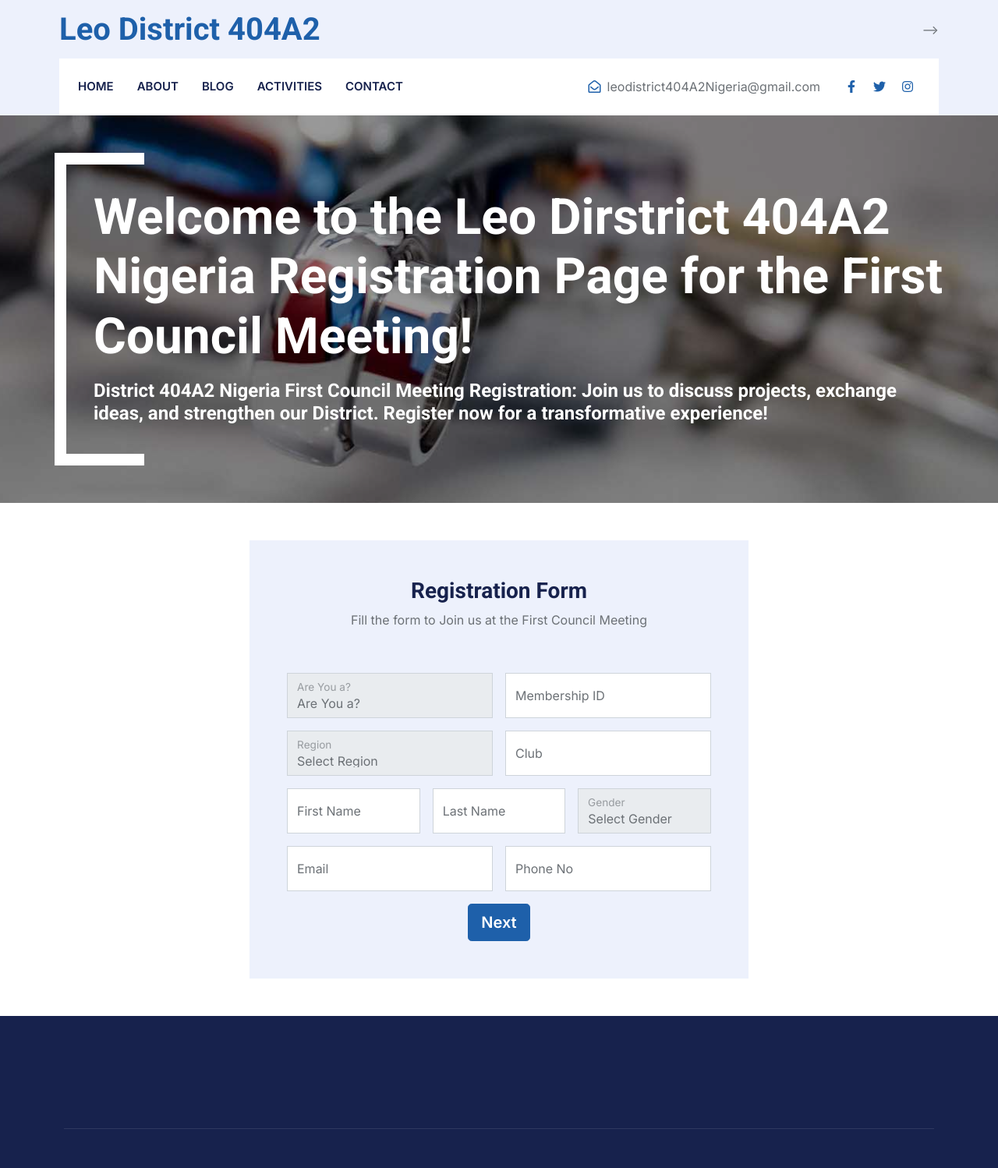
After one commit to Imoh27/LeoDistrict404A2-Website, a PHP site: page /firstCouncilRegistration.html in a window 1280 px wide. The commit adds this page. Shown: the whole page at 78% size. Run offline with PHP 8.4, Linux system fonts and the light colour scheme; some libraries are stand-ins or nearby versions.

Commit message:
added first council registration page

```diff
--- a/css/style.css
+++ b/css/style.css
@@ -680,3 +680,20 @@
   .region-details p {
     margin-bottom: 5px;
   }
+  .user-info {
+    margin-bottom: 20px;
+    text-align: left;
+  }
+  .amount-container {
+    background-color: #53a93f;
+    padding: 20px;
+    border-radius: 5px;
+    margin-bottom: 20px;
+  }
+
+  .amount {
+    color: #fff;
+    font-size: 24px;
+    font-weight: bold;
+    margin: 0;
+  }
--- /dev/null
+++ b/firstCouncilRegistration.html
@@ -0,0 +1,373 @@
+<!DOCTYPE html>
+<html lang="en">
+
+<head>
+    <meta charset="utf-8">
+       <title>Leo District 404A2 -- Official Website | </title>
+
+    <meta content="width=device-width, initial-scale=1.0" name="viewport">
+    <meta content="" name="keywords">
+    <meta content="" name="description">
+
+    <!-- Favicon -->
+    <link rel="icon" type="image/x-icon" href="app/images/dplogo23-24.jpg">
+
+    <!-- Google Web Fonts -->
+    <link rel="preconnect" href="https://fonts.googleapis.com">
+    <link rel="preconnect" href="https://fonts.gstatic.com" crossorigin>
+    <link href="https://fonts.googleapis.com/css2?family=Inter:wght@400;600&family=Roboto:wght@500;700&display=swap" rel="stylesheet">
+
+    <!-- Icon Font Stylesheet -->
+    <link href="https://cdnjs.cloudflare.com/ajax/libs/font-awesome/5.10.0/css/all.min.css" rel="stylesheet">
+    <link href="https://cdn.jsdelivr.net/npm/bootstrap-icons@1.4.1/font/bootstrap-icons.css" rel="stylesheet">
+
+    <!-- Libraries Stylesheet -->
+    <link href="lib/animate/animate.min.css" rel="stylesheet">
+    <link href="lib/owlcarousel/assets/owl.carousel.min.css" rel="stylesheet">
+    <link href="lib/tempusdominus/css/tempusdominus-bootstrap-4.min.css" rel="stylesheet" />
+
+    <!-- Customized Bootstrap Stylesheet -->
+    <link href="css/bootstrap.min.css" rel="stylesheet">
+
+    <!-- Template Stylesheet -->
+    <link href="css/style.css" rel="stylesheet">
+</head>
+
+<body>
+    <!-- Spinner Start -->
+    <div id="spinner" class="show bg-white position-fixed translate-middle w-100 vh-100 top-50 start-50 d-flex align-items-center justify-content-center">
+        <div class="spinner-border text-primary" style="width: 3rem; height: 3rem;" role="status">
+            <span class="sr-only">Loading...</span>
+        </div>
+    </div>
+    <!-- Spinner End -->
+
+
+    <!-- Topbar Start -->
+    <div class="container-fluid bg-light d-none d-lg-block">
+        <div class="row align-items-center top-bar">
+            <div class="col-lg-3 col-md-12 text-center text-lg-start">
+                <a href="" class="navbar-brand m-0 p-0">
+                    <h1 class="text-primary m-0">Leo District 404A2</h1>
+                </a>
+            </div>
+            <div class="col-lg-9 col-md-12 text-end">
+                <!-- <!-- <div class="h-100 d-inline-flex align-items-center me-4">
+                    <i class="fa fa-map-marker-alt text-primary me-2"></i>
+                    <p class="m-0">123 Street, New York, USA</p>
+                </div>
+                <div class="h-100 d-inline-flex align-items-center me-4">
+                    <i class="far fa-envelope-open text-primary me-2"></i>
+                    <p class="m-0">info@example.com</p>
+                </div>
+                <div class="h-100 d-inline-flex align-items-center">
+                    <a class="btn btn-sm-square bg-white text-primary me-1" href=""><i class="fab fa-facebook-f"></i></a>
+                    <a class="btn btn-sm-square bg-white text-primary me-1" href=""><i class="fab fa-twitter"></i></a>
+                    <a class="btn btn-sm-square bg-white text-primary me-1" href=""><i class="fab fa-linkedin-in"></i></a>
+                    <a class="btn btn-sm-square bg-white text-primary me-0" href=""><i class="fab fa-instagram"></i></a>
+                </div> --> -->
+            </div>
+        </div>
+    </div>
+    <!-- Topbar End -->
+
+
+    <!-- Navbar Start -->
+    <div class="container-fluid nav-bar bg-light">
+        <nav class="navbar navbar-expand-lg navbar-light bg-white p-3 py-lg-0 px-lg-4">
+            <a href="" class="navbar-brand d-flex align-items-center m-0 p-0 d-lg-none">
+                <h1 class="text-primary m-0">Plumberz</h1>
+            </a>
+            <button class="navbar-toggler" type="button" data-bs-toggle="collapse" data-bs-target="#navbarCollapse">
+                <span class="fa fa-bars"></span>
+            </button>
+            <div class="collapse navbar-collapse" id="navbarCollapse">
+                <div class="navbar-nav me-auto">
+                    <a href="index.html" class="nav-item nav-link">Home</a>
+                    <a href="about.html" class="nav-item nav-link">About</a>
+                    <a href="service.html" class="nav-item nav-link">Blog</a>
+                    <div class="nav-item dropdown">
+                        <a href="#" class="nav-link" data-bs-toggle="dropdown">Activities</a>
+                        <!-- <div class="dropdown-menu fade-up m-0">
+                            <a href="booking.html" class="dropdown-item">Activities</a>
+                            <a href="team.html" class="dropdown-item">Signature Activities</a>
+                            <a href="testimonial.html" class="dropdown-item">Upcoming Activities</a>
+                            <a href="404.html" class="dropdown-item">Past Activities</a>
+                        </div> -->
+                    </div>
+                    <a href="contact.html" class="nav-item nav-link">Contact</a>
+                </div>
+                <div class="h-100 d-inline-flex align-items-center me-4">
+                    <i class="far fa-envelope-open text-primary me-2"></i>
+                    <p class="m-0">leodistrict404A2Nigeria@gmail.com</p>
+                </div>
+                <div class="h-100 d-inline-flex align-items-center">
+                    <a class="btn btn-sm-square bg-white text-primary me-1" href="https://www.facebook.com/groups/leodistirct404a/" target="_blank"><i class="fab fa-facebook-f"></i></a>
+                    <a class="btn btn-sm-square bg-white text-primary me-1" href="https://twitter.com/LeoDist404a2?t=UNMJVXY_rO5MOYHOOWGJUA&s=09" target="_blank"><i class="fab fa-twitter"></i></a>
+                    <a class="btn btn-sm-square bg-white text-primary me-0" href="https://instagram.com/district404a2?igshid=MzRlODBiNWFlZA==" target="_blank"><i class="fab fa-instagram"></i></a>
+                </div>
+            </div>
+        </nav>
+    </div>
+    <!-- Navbar End -->
+
+
+    <!-- Page Header Start -->
+    <div class="container-fluid page-header mb-5 py-5">
+        <div class="container">
+            <h1 class="display-3 text-white mb-3 animated slideInDown">Welcome to the Leo Dirstrict 404A2 Nigeria Registration Page for the First Council Meeting!</h1>
+            <h4 class="text-white">District 404A2 Nigeria First Council Meeting Registration: Join us to discuss projects, exchange ideas, and strengthen our District. Register now for a transformative experience!</h4>
+
+        </div>
+    </div>
+    <!-- Page Header End -->
+
+
+    <!-- Form Start -->
+
+    <div class="d-flex justify-content-center">
+      <div class="col-md-6 wow fadeInUp" data-wow-delay="0.1s">
+        <div class="bg-light p-5 h-100 d-flex align-items-center">
+          <form>
+            <div class="row g-3">
+              <div class="col-md-12 text-center fh5co-heading mb-4">
+                <h3 class="section-title">Registration Form</h3>
+                <p>Fill the form to Join us at the First Council Meeting</p>
+              </div>
+              <div class="col-md-6">
+                <div class="form-floating">
+                  <select class="form-control" id="member-type" required>
+                    <option value="">Are You a?</option>
+                    <option value="leo">Leo</option>
+                    <option value="leo-lion">Leo-Lion</option>
+                  </select>
+                  <label for="member-type">Are You a?</label>
+                </div>
+              </div>
+              <div class="col-md-6">
+                <div class="form-floating">
+                  <input type="text" class="form-control" id="membership-id" placeholder="Membership ID" required>
+                  <label for="membership-id">Membership ID</label>
+                </div>
+              </div>
+              <div class="col-md-6">
+                <div class="form-floating">
+                  <select class="form-control" id="region" required>
+                    <option value="">Select Region</option>
+                    <option value="region1">Region 1</option>
+                    <option value="region2">Region 2</option>
+                    <option value="region3">Region 3</option>
+                  </select>
+                  <label for="region">Region</label>
+                </div>
+              </div>
+              <div class="col-md-6">
+                <div class="form-floating">
+                  <input type="text" class="form-control" id="club" placeholder="Club" required>
+                  <label for="club">Club</label>
+                </div>
+              </div>
+              <div class="col-md-4">
+                <div class="form-floating">
+                  <input type="text" class="form-control" id="first-name" placeholder="First Name" required>
+                  <label for="first-name">First Name</label>
+                </div>
+              </div>
+              <div class="col-md-4">
+                <div class="form-floating">
+                  <input type="text" class="form-control" id="last-name" placeholder="Last Name" required>
+                  <label for="last-name">Last Name</label>
+                </div>
+              </div>
+              <div class="col-md-4">
+                <div class="form-floating">
+                  <select class="form-control" id="gender" required>
+                    <option value="">Select Gender</option>
+                    <option value="male">Male</option>
+                    <option value="female">Female</option>
+                  </select>
+                  <label for="gender">Gender</label>
+                </div>
+              </div>
+              <div class="col-md-6">
+                <div class="form-floating">
+                  <input type="email" class="form-control" id="email" placeholder="Email" required>
+                  <label for="email">Email</label>
+                </div>
+              </div>
+              <div class="col-md-6">
+                <div class="form-floating">
+                  <input type="text" class="form-control" id="phone" placeholder="Phone No" required>
+                  <label for="phone">Phone No</label>
+                </div>
+              </div>
+              <div class="col-12 text-center">
+                <button class="btn btn-primary btn-lg" type="submit">Next</button>
+              </div>
+            </div>
+          </form>
+        </div>
+      </div>
+    </div>
+    <!-- Confirmation Section (Hidden by Default) -->
+    <div id="confirmation-section" style="display: none;">
+      <div class="d-flex justify-content-center">
+        <div class="col-md-6 wow fadeInUp" data-wow-delay="0.1s">
+          <div class="bg-light p-5 h-100 d-flex align-items-center">
+            <div class="text-center">
+              <div id="user-info" class="user-info"></div>
+              <div class="amount-container">
+                <h3 class="section-title">Amount to Pay</h3>
+                <p class="amount">NGN 7000</p>
+              </div>
+              <button class="btn btn-secondary" id="back-button">Back</button>
+              <button class="btn btn-primary" id="confirm-button">Confirm and Make Payment</button>
+            </div>
+          </div>
+        </div>
+      </div>
+    </div>
+
+    <!-- Form End -->
+
+
+    <!-- Footer Start -->
+    <div class="container-fluid bg-dark text-light footer pt-5 mt-5 wow fadeIn" data-wow-delay="0.1s">
+        <div class="container py-5">
+            <div class="row g-5">
+                <!-- <div class="col-lg-3 col-md-6">
+                    <h4 class="text-light mb-4">Address</h4>
+                    <p class="mb-2"><i class="fa fa-map-marker-alt me-3"></i>123 Street, New York, USA</p>
+                    <p class="mb-2"><i class="fa fa-phone-alt me-3"></i>+012 345 67890</p>
+                    <p class="mb-2"><i class="fa fa-envelope me-3"></i>info@example.com</p>
+                    <div class="d-flex pt-2">
+                        <a class="btn btn-outline-light btn-social" href=""><i class="fab fa-twitter"></i></a>
+                        <a class="btn btn-outline-light btn-social" href=""><i class="fab fa-facebook-f"></i></a>
+                        <a class="btn btn-outline-light btn-social" href=""><i class="fab fa-youtube"></i></a>
+                        <a class="btn btn-outline-light btn-social" href=""><i class="fab fa-linkedin-in"></i></a>
+                    </div>
+                </div>
+                <div class="col-lg-3 col-md-6">
+                    <h4 class="text-light mb-4">Opening Hours</h4>
+                    <h6 class="text-light">Monday - Friday:</h6>
+                    <p class="mb-4">09.00 AM - 09.00 PM</p>
+                    <h6 class="text-light">Saturday - Sunday:</h6>
+                    <p class="mb-0">09.00 AM - 12.00 PM</p>
+                </div>
+                <div class="col-lg-3 col-md-6">
+                    <h4 class="text-light mb-4">Services</h4>
+                    <a class="btn btn-link" href="">Drain Cleaning</a>
+                    <a class="btn btn-link" href="">Sewer Line</a>
+                    <a class="btn btn-link" href="">Water Heating</a>
+                    <a class="btn btn-link" href="">Toilet Cleaning</a>
+                    <a class="btn btn-link" href="">Broken Pipe</a>
+                </div>
+                <div class="col-lg-3 col-md-6">
+                    <h4 class="text-light mb-4">Newsletter</h4>
+                    <p>Dolor amet sit justo amet elitr clita ipsum elitr est.</p>
+                    <div class="position-relative mx-auto" style="max-width: 400px;">
+                        <input class="form-control border-0 w-100 py-3 ps-4 pe-5" type="text" placeholder="Your email">
+                        <button type="button" class="btn btn-primary py-2 position-absolute top-0 end-0 mt-2 me-2">SignUp</button>
+                    </div>
+                </div> -->
+            </div>
+        </div>
+        <div class="container">
+            <div class="copyright">
+                <div class="row">
+                    <div class="col-md-6 text-center text-md-start mb-3 mb-md-0">
+                        <!-- &copy; <a class="border-bottom" href="#">Your Site Name</a>, All Right Reserved. -->
+                    </div>
+                    <div class="col-md-6 text-center text-md-end">
+                        <!--/*** This template is free as long as you keep the footer author’s credit link/attribution link/backlink. If you'd like to use the template without the footer author’s credit link/attribution link/backlink, you can purchase the Credit Removal License from "https://htmlcodex.com/credit-removal". Thank you for your support. ***/-->
+                        <!-- Designed By <a class="border-bottom" href="https://htmlcodex.com">HTML Codex</a> -->
+                    </div>
+                </div>
+            </div>
+        </div>
+    </div>
+    <!-- Footer End -->
+
+
+    <!-- Back to Top -->
+    <a href="#" class="btn btn-lg btn-primary btn-lg-square rounded-0 back-to-top"><i class="bi bi-arrow-up"></i></a>
+
+
+    <!-- JavaScript Libraries -->
+    <script>
+    // Get form and confirmation section elements
+const form = document.querySelector('form');
+const confirmationSection = document.getElementById('confirmation-section');
+const backButton = document.getElementById('back-button');
+const confirmButton = document.getElementById('confirm-button');
+
+// Add form submission event listener
+form.addEventListener('submit', function(event) {
+  event.preventDefault(); // Prevent form submission
+
+  // Get form input values
+  const memberType = document.getElementById('member-type').value;
+  const membershipId = document.getElementById('membership-id').value;
+  const region = document.getElementById('region').value;
+  const club = document.getElementById('club').value;
+  const firstName = document.getElementById('first-name').value;
+  const lastName = document.getElementById('last-name').value;
+  const gender = document.getElementById('gender').value;
+  const email = document.getElementById('email').value;
+  const phone = document.getElementById('phone').value;
+
+  // Validate form data here
+  // ...
+
+  // Hide form and show confirmation section
+  form.style.display = 'none';
+  confirmationSection.style.display = 'block';
+
+  // Display user information and amount to pay
+  const userInfo = document.getElementById('user-info');
+  userInfo.innerHTML = `
+    <h3>Confirm Your Information</h3>
+    <p><strong>Are You a:</strong> ${memberType}</p>
+    <p><strong>Membership ID:</strong> ${membershipId}</p>
+    <p><strong>Region:</strong> ${region}</p>
+    <p><strong>Club:</strong> ${club}</p>
+    <p><strong>First Name:</strong> ${firstName}</p>
+    <p><strong>Last Name:</strong> ${lastName}</p>
+    <p><strong>Gender:</strong> ${gender}</p>
+    <p><strong>Email:</strong> ${email}</p>
+    <p><strong>Phone No:</strong> ${phone}</p>
+  `;
+});
+
+// Add event listener to go back to the form
+backButton.addEventListener('click', function() {
+  // Show form and hide confirmation section
+  form.style.display = 'block';
+  confirmationSection.style.display = 'none';
+});
+
+// Add event listener to confirm and make payment
+confirmButton.addEventListener('click', function() {
+  // Handle payment logic here
+  // ...
+});
+
+      </script>
+    <script src="https://code.jquery.com/jquery-3.4.1.min.js"></script>
+    <script src="https://cdn.jsdelivr.net/npm/bootstrap@5.0.0/dist/js/bootstrap.bundle.min.js"></script>
+    <script src="lib/wow/wow.min.js"></script>
+    <script src="lib/easing/easing.min.js"></script>
+    <script src="lib/waypoints/waypoints.min.js"></script>
+    <script src="lib/counterup/counterup.min.js"></script>
+    <script src="lib/owlcarousel/owl.carousel.min.js"></script>
+    <script src="lib/tempusdominus/js/moment.min.js"></script>
+    <script src="lib/tempusdominus/js/moment-timezone.min.js"></script>
+    <script src="lib/tempusdominus/js/tempusdominus-bootstrap-4.min.js"></script>
+
+    <!-- Template Javascript -->
+    <script src="js/main.js"></script>
+
+
+</body>
+
+</html>
```
